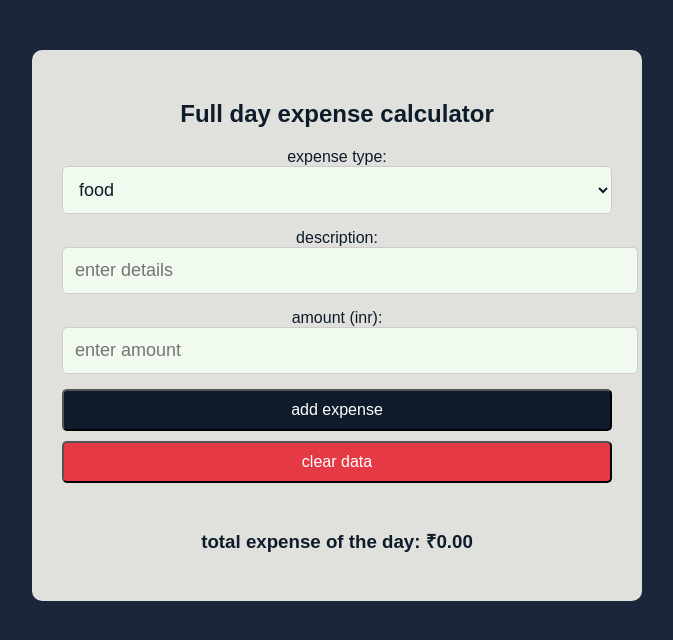
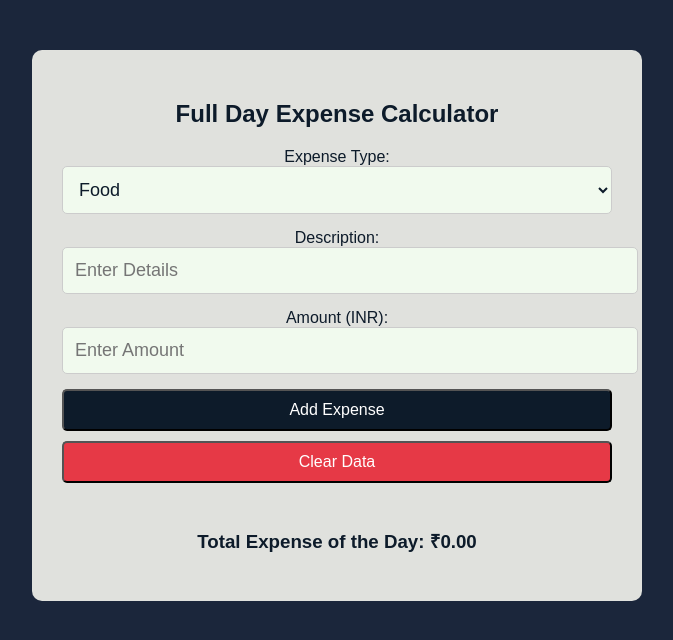
Before and after one commit to shyamagrawal64/Money-Manager, a plain HTML site: page index.html in a window 1280 px wide. Shown: the whole page, without its empty margins (303-976 px from the left). Drawn offline with Linux system fonts and the light colour scheme.

Commit message:
Update index.html

```diff
--- a/index.html
+++ b/index.html
@@ -3,7 +3,7 @@
 <head>
     <meta charset="UTF-8">
     <meta name="viewport" content="width=device-width, initial-scale=1.0">
-    <title>money manager</title>
+    <title>Money Manager</title>
     <style>
         body {
             font-family: Arial, sans-serif;
@@ -62,31 +62,31 @@
 </head>
 <body>
     <div class="container">
-        <h2>Full day expense calculator</h2>
+        <h2>Full Day Expense Calculator</h2>
         <div class="input-group">
-            <label for="expensecategory">expense type:</label>
+            <label for="expensecategory">Expense Type:</label>
             <select id="expensecategory">
-                <option value="food">food</option>
-                <option value="clothes">clothes</option>
-                <option value="transport">transport</option>
-                <option value="entertainment">entertainment</option>
-                <option value="sports">sports</option>
-                <option value="education">education</option>
-                <option value="other">other</option>
+                <option value="food">Food</option>
+                <option value="clothes">Clothes</option>
+                <option value="transport">Transport</option>
+                <option value="entertainment">Entertainment</option>
+                <option value="sports">Sports</option>
+                <option value="education">Education</option>
+                <option value="other">Other</option>
             </select>
         </div>
         <div class="input-group">
-            <label for="expensedescription">description:</label>
-            <input type="text" id="expensedescription" placeholder="enter details">
+            <label for="expensedescription">Description:</label>
+            <input type="text" id="expensedescription" placeholder="Enter Details">
         </div>
         <div class="input-group">
-            <label for="expenseamount">amount (inr):</label>
-            <input type="text" id="expenseamount" placeholder="enter amount">
+            <label for="expenseamount">Amount (INR):</label>
+            <input type="text" id="expenseamount" placeholder="Enter Amount">
         </div>
-        <button onclick="addexpense()">add expense</button>
-        <button onclick="cleardata()" style="background:#e63946;">clear data</button>
+        <button onclick="addexpense()">Add Expense</button>
+        <button onclick="cleardata()" style="background:#e63946;">Clear Data</button>
         <ul id="expenselist"></ul>
-        <h3>total expense of the day: ₹<span id="totalamount">0</span></h3>
+        <h3>Total Expense of the Day: ₹<span id="totalamount">0</span></h3>
     </div>
 
     <script>
@@ -120,7 +120,7 @@
                 document.getElementById('expensedescription').value = '';
                 document.getElementById('expenseamount').value = '';
             } else {
-                alert('please enter a valid amount!');
+                alert('Please enter a valid amount!');
             }
         }
 
```
